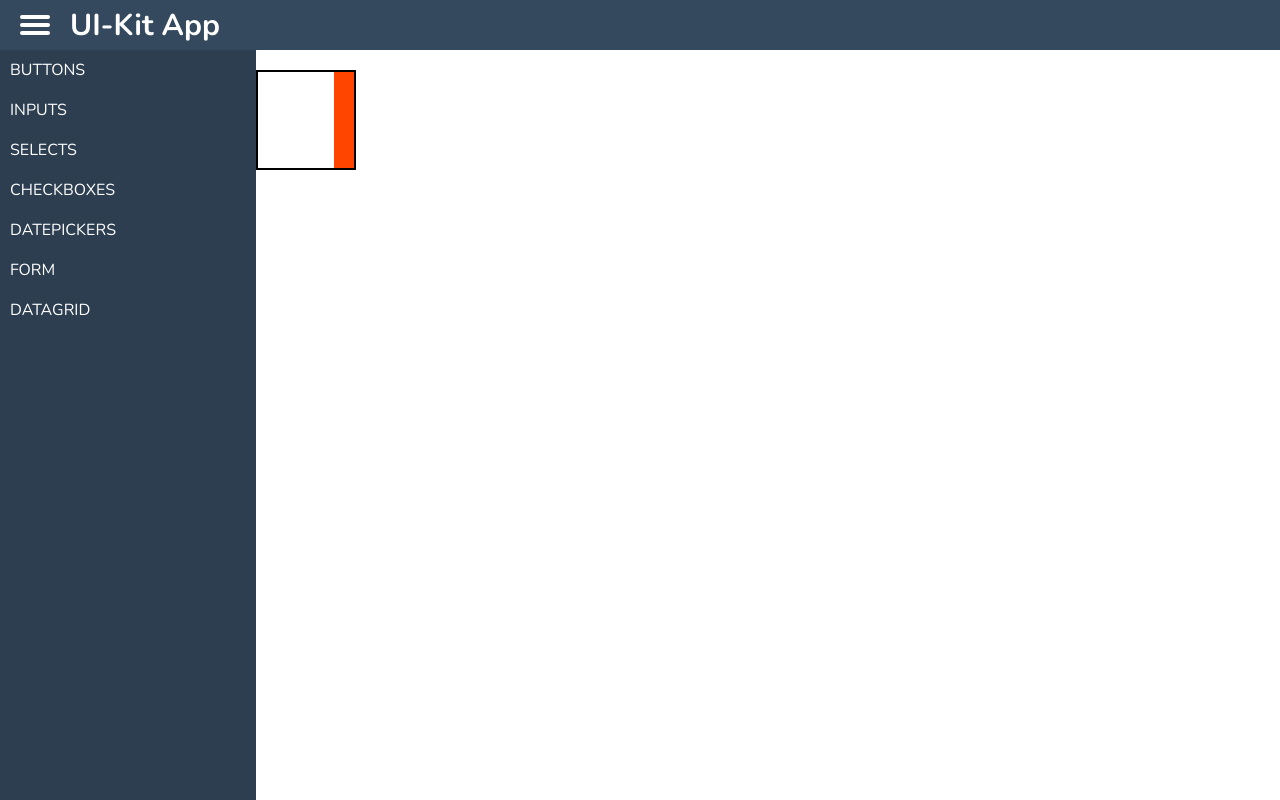
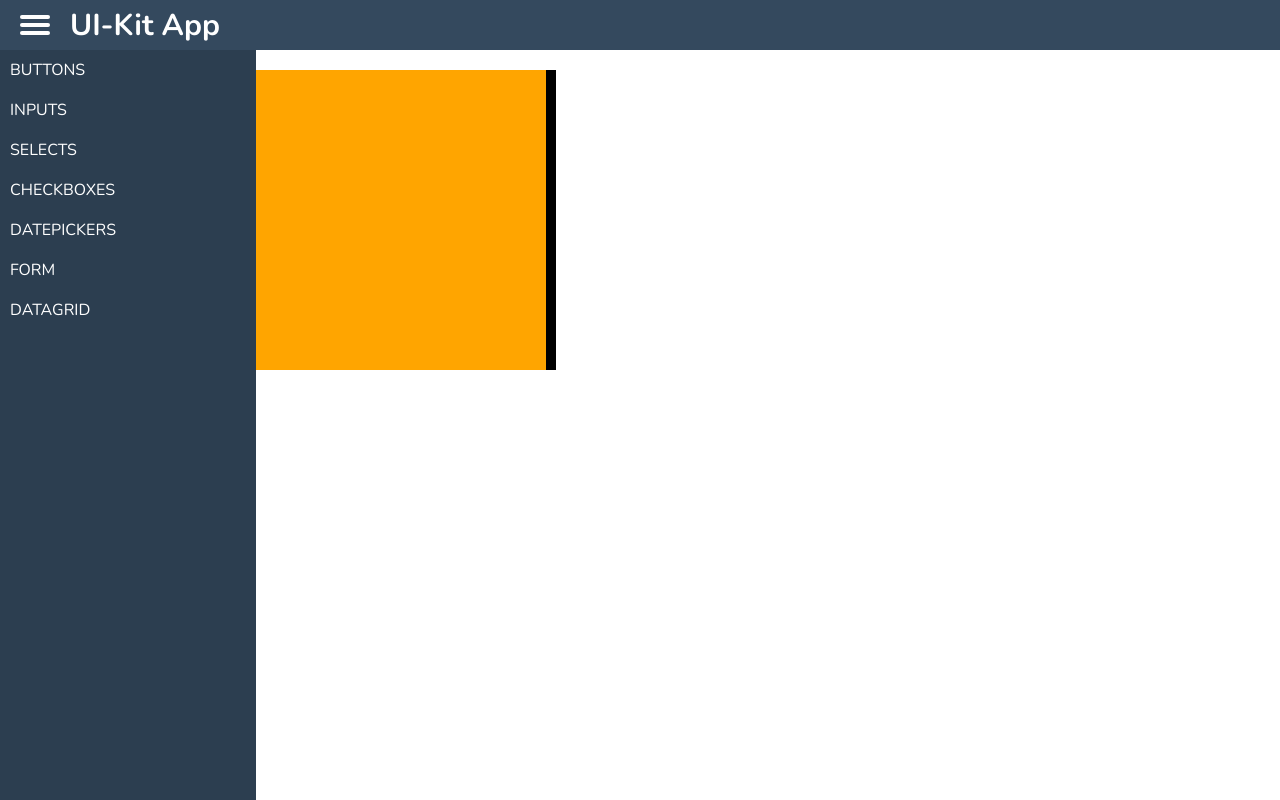
Before and after one commit to a-korkin/ui-kit-v1, a React (Create React App) app: page / in a window 1280 px wide. Built offline with nearby package versions, Linux system fonts and the light colour scheme.

Commit message:
resizable work

```diff
--- a/src/pages/Test.tsx
+++ b/src/pages/Test.tsx
@@ -1,64 +1,28 @@
-import React, { useRef, useState } from "react";
+import React from "react";
+import { ResizableBox, Resizable } from "react-resizable";
+
 import "./pages.scss";
 
-interface TestState {
-    startX: number;
-    startY: number;
-    startWidth: number;
-    startHeight: number;
-}
-
 const Test: React.FC = () => {
-    const [state, setState] = useState<TestState>({
-        startX: 0,
-        startY: 0,
-        startWidth: 0,
-        startHeight: 0
-    });
-
-    const [width, setWidth] = useState<number>(100);
-    const [isOk, setIsOk] = useState<boolean>(false);
-
-    const main = useRef<HTMLDivElement>(null);
-
-    const doDrag = (e: React.MouseEvent<HTMLDivElement>) => {
-        if (isOk) {
-            console.log(state.startWidth, e.clientX, state.startX);
-            setWidth(state.startWidth + e.clientX - state.startX);
-        }
-    }
-
-    const stopDrag = (e: React.MouseEvent<HTMLDivElement>) => {
-        setIsOk(false);
-    }
-
-    const initDrag = (e: React.MouseEvent<HTMLDivElement>) => {
-        setState(prevState => ({
-            ...prevState,
-            startX: e.clientX,
-            startY: e.clientY,
-            startWidth: main.current?.clientWidth ?? 10
-        }));
-
-        console.log(e.clientX, main.current?.clientWidth);
-        setIsOk(true);
-    }
-
 
     return (
-        <div className="test"
-            ref={main}
-            style={{width: width}}
-            >
-            <div
-                className="scroll"
-                onMouseDown={e => initDrag(e)}
-                onMouseUp={e => stopDrag(e)}
-                onMouseMove={e => doDrag(e)}
-                onMouseLeave={e => stopDrag(e)}
-            >
-            </div>
-        </div>
+        <ResizableBox
+            height={300}
+            width={300}
+            axis={"x"}
+        >
+            <div className="box"></div>
+        </ResizableBox>
+
+    //     <Resizable
+    //         height={300}
+    //         width={300}
+    //         axis={"y"}
+    //     >
+    //         <div className="box" style={{width: 300 + 'px', height: 300 + 'px'}}>
+    //             <span>Contents</span>
+    //         </div>
+    //   </Resizable>
     );
 }
 
--- a/src/pages/pages.scss
+++ b/src/pages/pages.scss
@@ -37,17 +37,18 @@
     }
 }
 
-.test {
-    width: 10rem;
-    height: 10rem;
-    border: .2rem solid #000;
-    display: flex;
-    justify-content: end;
+.react-resizable {
+    background-color: orange;
+    position: relative;
+}
 
-    .scroll {
-        width: 2rem;
-        height: 100%;
-        background-color: orangered;
-        cursor: pointer;
-    }
+.react-resizable-handle-se {
+    width: 1rem;
+    height: 100%;
+    cursor: ew-resize;
+    background-color: #000;
+    display: block;
+    position: absolute;
+    right: 0;
+    bottom: 0;
 }
```
